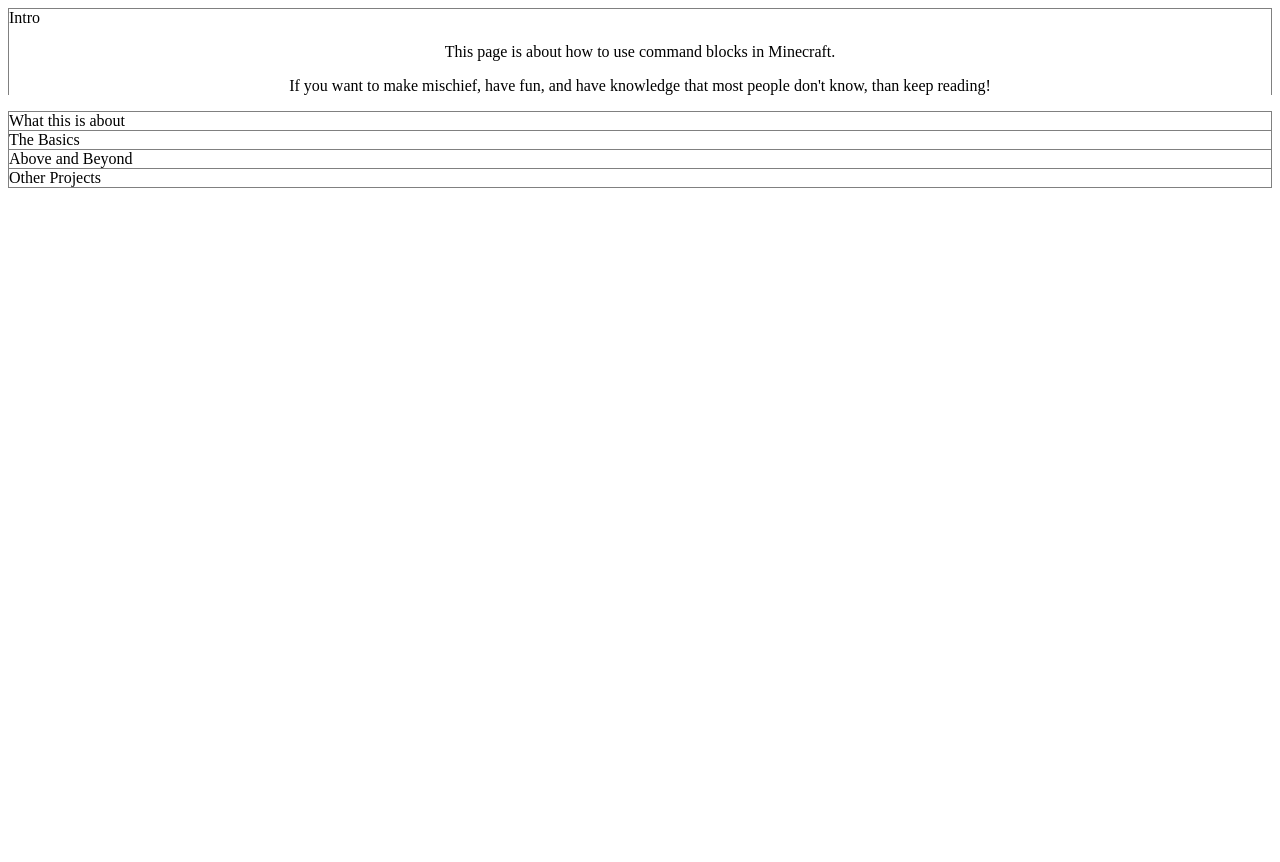
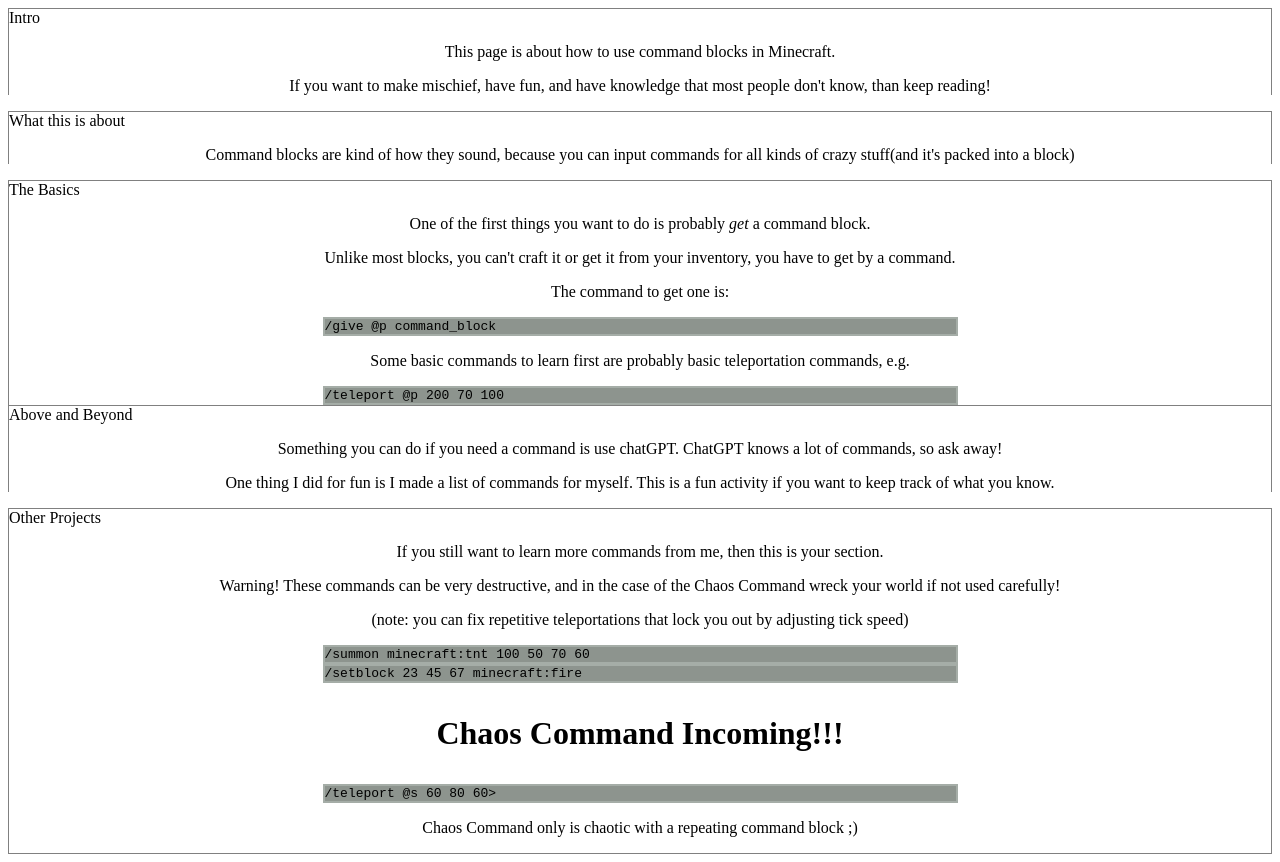
Before and after one commit to lcarmelito/fcc-technical-doc, a plain HTML site: page index.html in a window 1280 px wide. Before the commit the page ends 800 px from the top, so only its background shows below. Drawn offline with Linux system fonts and the light colour scheme.

Commit message:
Added more filling

```diff
--- a/index.html
+++ b/index.html
@@ -13,15 +13,29 @@
       </section>
       <section class="main-section" id="What_this_is_about">
         <header>What this is about</header>
+        <p class="info">Command blocks are kind of how they sound, because you can input commands for all kinds of crazy stuff(and it's packed into a block)</p>
       </section>
       <section class="main-section" id="The_Basics">
         <header>The Basics</header>
+        <p class="info">One of the first things you want to do is probably <i>get</i> a command block.</p>
+        <p class="info">Unlike most blocks, you can't craft it or get it from your inventory, you have to get by a command.</p>
+        <p class="info">The command to get one is:</p><code class="code"> /give @p command_block</code>
+        <p class="info">Some basic commands to learn first are probably basic teleportation commands, e.g.</p> <code class="code">/teleport @p 200 70 100</code>
       </section>
       <section class="main-section" id="Above_and_Beyond">
         <header>Above and Beyond</header>
+        <p class="info">Something you can do if you need a command is use chatGPT. ChatGPT knows a lot of commands, so ask away!</p> <p class="info">One thing I did for fun is I made a list of commands for myself. This is a fun activity if you want to keep track of what you know.</p>
           </section>
           <section class="main-section last">
         <header>Other Projects</header>
+        <p class="info">If you still want to learn more commands from me, then this is your section.</p>
+        <p class="info">Warning! These commands can be very destructive, and in the case of the Chaos Command wreck your world if not used carefully!</p>
+        <p class="info">(note: you can fix repetitive teleportations that lock you out by adjusting tick speed)</p>
+        <code class="code">/summon minecraft:tnt 100 50 70 60</code>
+        <code class="code">/setblock 23 45 67 minecraft:fire</code>
+        <p class="info warning">Chaos Command Incoming!!!</p>
+      <code class="code">/teleport @s 60 80 60></code>
+      <p class="info"> Chaos Command only is chaotic with a repeating command block ;)</p>
       </section>
     </main>
   </body>
--- a/styles.css
+++ b/styles.css
@@ -1,5 +1,5 @@
 .main-section{
-    height: 20%;
+  height: 30%;
   border: 1px solid gray;
   border-bottom: 0;
 }
@@ -11,3 +11,14 @@
 .last {
   border-bottom: 1px solid gray;
 }
+.code {
+  border: 2px solid #a5ada7;
+ background-color: #8d948e;
+ display: block;
+ width: 50%;
+ margin: auto;
+}
+.warning {
+  font-size: 32px;
+  font-weight: bold;
+}
```
Lines whose indentation alone changed are shown as unchanged.
